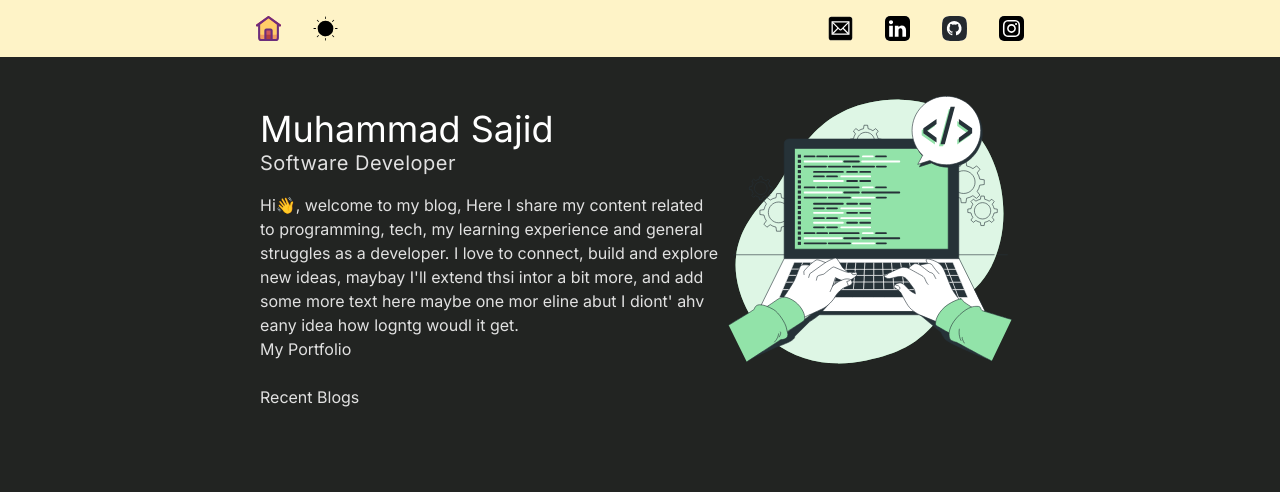
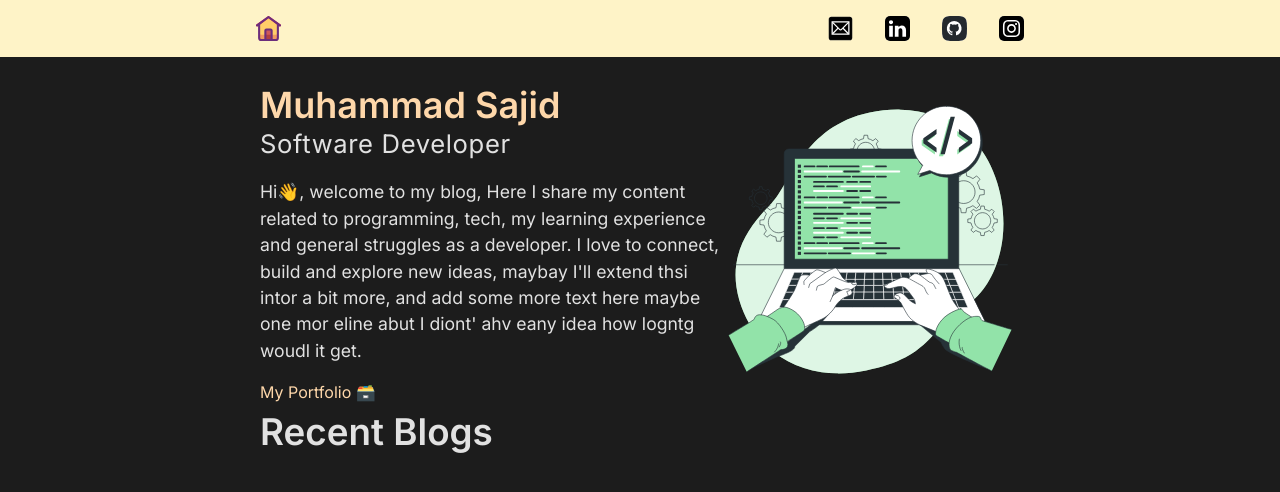
Before and after one commit to sajidCode-gh/my-blog, a Next.js app: page / in a window 1280 px wide. Shown: the top 492 px of the page. Built offline with nearby package versions, Linux system fonts and the light colour scheme.

Commit message:
added base typography for headers, paragraphs etc

```diff
--- a/src/app/components/Header.tsx
+++ b/src/app/components/Header.tsx
@@ -16,14 +16,7 @@ function Header() {
                             height="25"
                         />
                     </Link>
-                    <button>
-                        <Image
-                            src="/icons/sun.svg"
-                            alt="dark/light icon"
-                            width="25"
-                            height="25"
-                        />
-                    </button>
+                    {/* Will add filters button here */}
                 </nav>
                 <ul className="flex gap-4 sm:gap-8 ">
                     <li>
--- a/src/app/components/Hero.tsx
+++ b/src/app/components/Hero.tsx
@@ -5,12 +5,10 @@ function Hero() {
     return (
         <section className="sm:flex items-center justify-between">
             <div className="flex-1 w-70">
-                <h1 className="text-3xl sm:text-4xl text-white">
+                <h1 className="sm:text-4xl font-semibold text-orange-200">
                     Muhammad Sajid
                 </h1>
-                <h2 className="text-xl tracking-wide mb-4">
-                    Software Developer
-                </h2>
+                <h2 className="tracking-wide mb-4">Software Developer</h2>
                 <p>
                     Hi👋, welcome to my blog, Here I share my content related to
                     programming, tech, my learning experience and general
@@ -19,8 +17,11 @@ function Hero() {
                     and add some more text here maybe one mor eline abut I
                     diont' ahv eany idea how logntg woudl it get.
                 </p>
-                <Link href="https://sajidcode-gh.github.io/sajid-portfolio/">
-                    My Portfolio
+                <Link
+                    className="text-orange-200 inline-block mt-4"
+                    href="https://sajidcode-gh.github.io/sajid-portfolio/"
+                >
+                    My Portfolio 🗃️
                 </Link>
             </div>
             <div className="sm:block hidden w-30">
--- a/src/app/globals.css
+++ b/src/app/globals.css
@@ -4,12 +4,29 @@
 
 @media (prefers-color-scheme: dark) {
     body {
-        background-color: rgb(34 36 34);
+        background-color: rgb(28 28 28);
         color: #e1e1e1;
     }
 }
 
 body {
-    background-color: rgb(34 36 34);
+    background-color: rgb(28 28 28);
     color: #e1e1e1;
 }
+
+h1 {
+    font-size: 2.3rem;
+    font-weight: 600;
+}
+
+h3 {
+    font-size: 1.4rem;
+}
+
+h2 {
+    font-size: 1.6rem;
+}
+
+p {
+    font-size: 1.1rem;
+}
```
